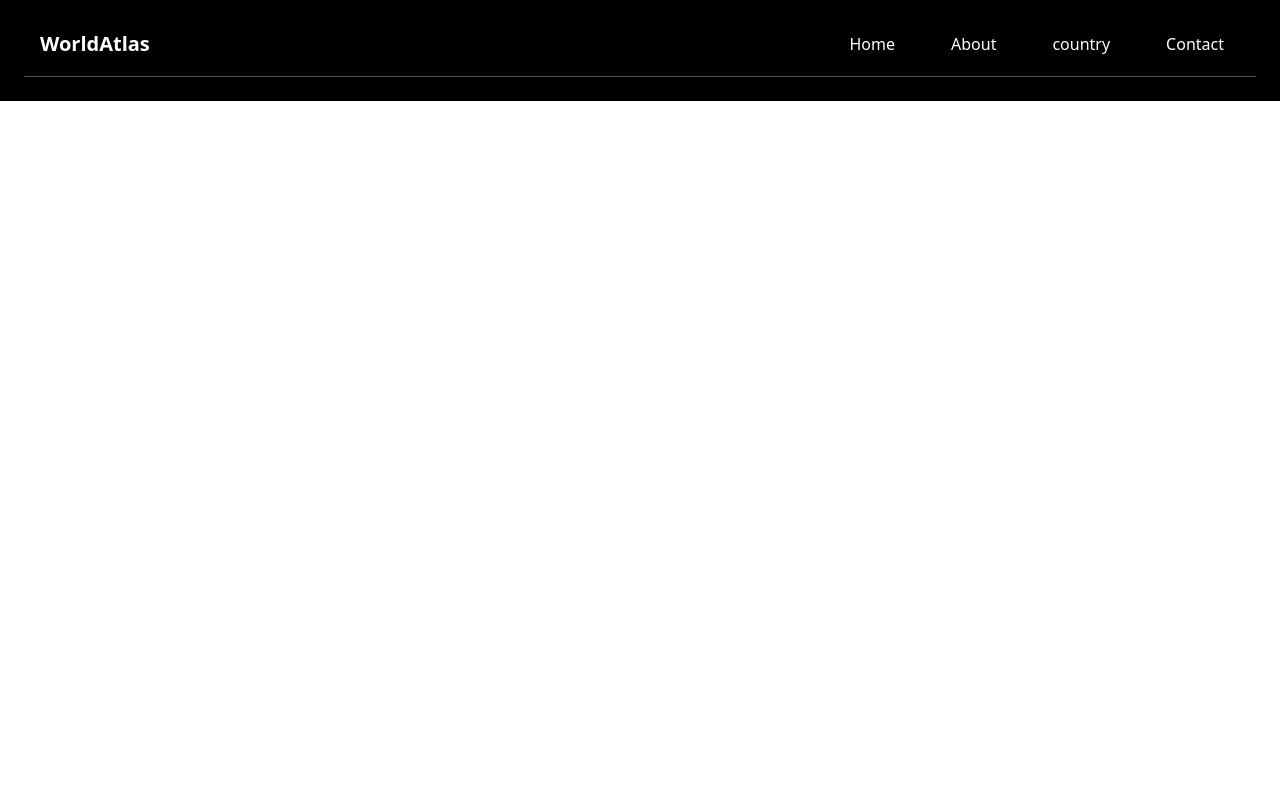
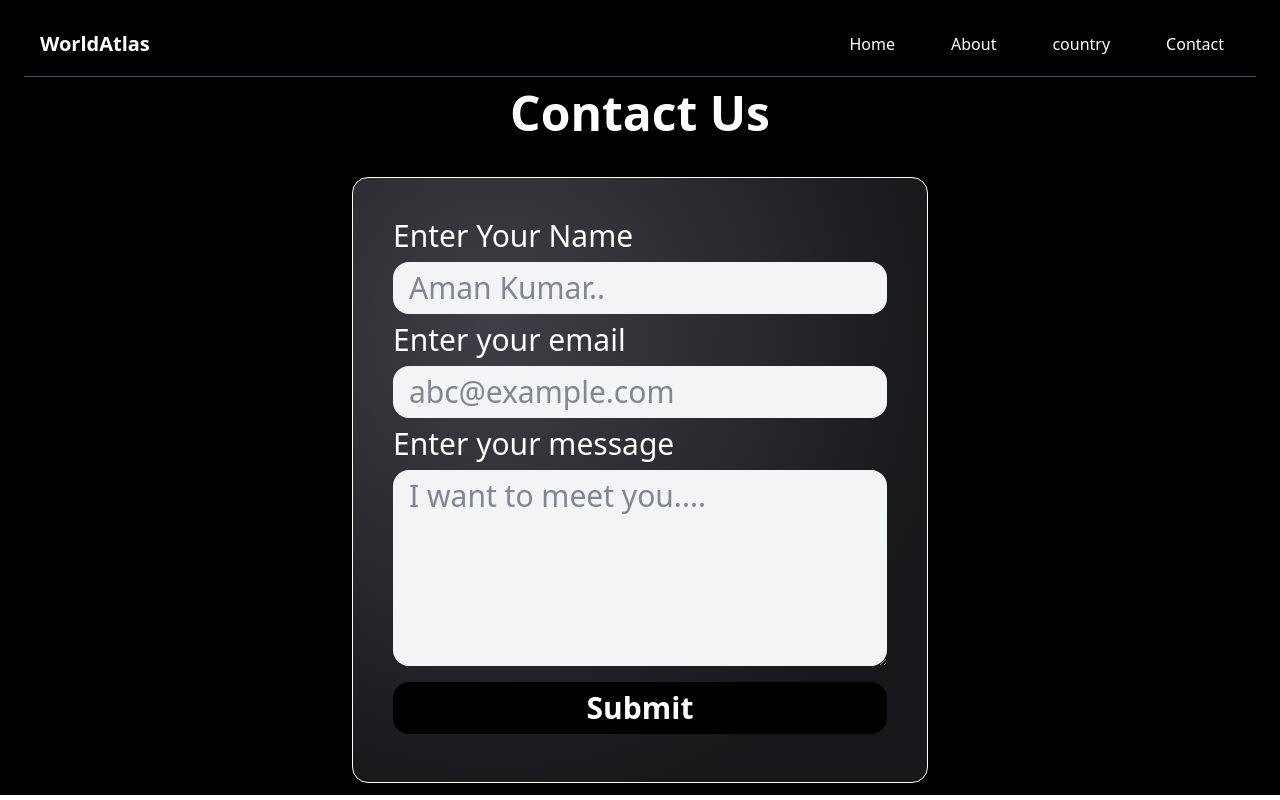
Before and after one commit to amanKumar72/WorldAtlas, a React (Vite) app: page /contact in a window 1280 px wide. Built offline with nearby package versions, Linux system fonts and the light colour scheme; the HTML template or start-up script is replaced by a standard one.

Commit message:
contact-us

```diff
--- a/package.json
+++ b/package.json
@@ -14,6 +14,7 @@
     "axios": "^1.7.9",
     "react": "^19.0.0",
     "react-dom": "^19.0.0",
+    "react-hook-form": "^7.54.2",
     "react-icons": "^5.4.0",
     "react-router-dom": "^7.1.5",
     "tailwindcss": "^4.0.6"
--- a/src/components/Footer.jsx
+++ b/src/components/Footer.jsx
@@ -28,7 +28,7 @@ const footerIcon = {
 };
 const Footer = () => {
   return (
-    <footer className="footer-section  bg-[#292929]">
+    <footer className="footer-section mt-10">
       <div className="flex  justify-evenly ">
         {footerContact.map((curData, index) => {
           const { icon, title, details } = curData;
--- a/src/components/HeroSection.jsx
+++ b/src/components/HeroSection.jsx
@@ -13,7 +13,7 @@ const HeroSection = () => {
           </p>
           <Link
             to={"/country"}
-            className="flex items-center gap-2 border-1 border-white w-40 p-2 rounded-xl bg-[#1f1f1f] hover:bg-[#303030] relative"
+            className="flex items-center gap-2 border-1 border-white w-40 p-2 rounded-xl bg-radial-[at_25%_25%] from-zinc-700 to-zinc-900 to-75% hover:bg-[#303030] relative"
           >
             Start Exploring{" "}
             <FaLongArrowAltRight className=" text-xl absolute right-5 top-3" />
--- a/src/pages/Contact.jsx
+++ b/src/pages/Contact.jsx
@@ -1,8 +1,23 @@
 
 const Contact = () => {
+
+ const handleForm=(data)=>{
+  const formData=Object.fromEntries(data.entries())
+  console.log(formData)
+ }
+
   return (
-    <div>
-
+    <div className="flex flex-col gap-5 md:gap-10 md:items-center px-2">
+      <h1 className="text-3xl md:text-5xl font-bold text-center">Contact Us</h1>
+      <form action={handleForm} className=" flex flex-col gap-1 md:gap-2 md:w-[60%] max-w-[576px] p-4 md:p-10 bg-radial-[at_25%_25%] from-zinc-700 to-zinc-900 to-75% border-1 border-white rounded-2xl ">
+        <label htmlFor="name" className=" text-lg md:text-3xl ">Enter Your Name</label>
+        <input id="name" type="text" name="name" placeholder="Aman Kumar.."  className="bg-gray-100 border-none text-xl md:text-3xl px-4 py-2 rounded-2xl text-gray-900 "   />
+        <label htmlFor="email" className=" text-xl md:text-3xl ">Enter your email</label>
+        <input type="email" id="email" name="name" placeholder="abc@example.com"   className="bg-gray-100 border-none text-xl md:text-3xl px-4 py-2 rounded-2xl text-gray-900 "  />
+        <label htmlFor="message" className=" text-xl md:text-3xl " >Enter your message </label>
+        <textarea name="message" id="message" placeholder="I want to meet you...."   rows={5} className="bg-gray-100 border-none text-xl md:text-3xl px-4 py-2 rounded-2xl text-gray-900 "  ></textarea>
+        <button type='submit' className='bg-black text-xl md:text-3xl font-semibold my-2 px-4 py-2 rounded-2xl '>Submit</button>
+      </form>
     </div>
   )
 }
```
Also changed, not shown: 1 other file (tests, documents, lock files or other folders).
